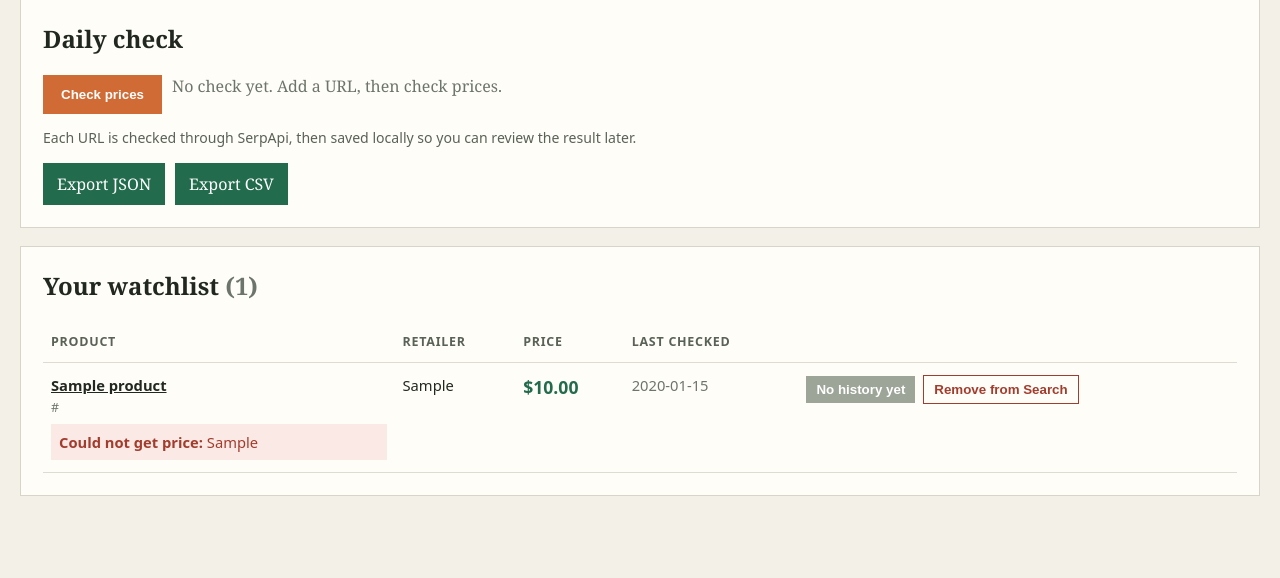
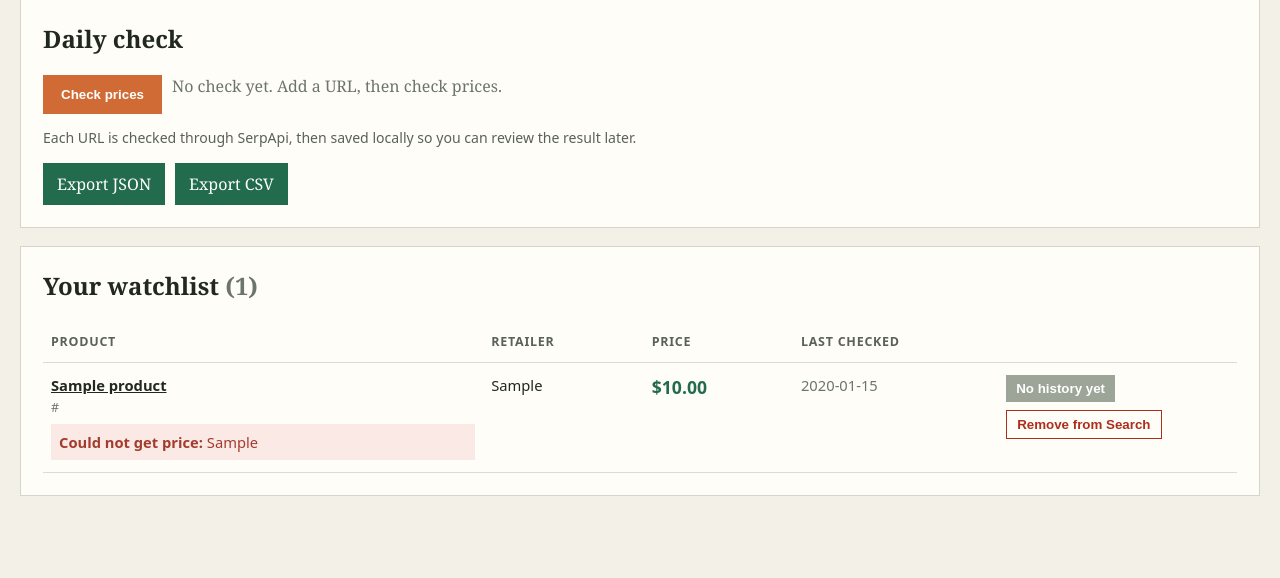
Before and after one commit to Adrian-Utz/price-checker, a Flask app: page / in a window 1280 px wide. Shown: the part 487-1065 px from the top of the page. Run offline with Flask 3, Linux system fonts and the light colour scheme; tables that the repository leaves empty hold one stand-in row (values such as "Sample post"); parts of the project's set-up code (start-up, migrations or seed data) failed here and were passed over.

Commit message:
Update v0.0.2beta
Fixed a wrapping issue

```diff
--- a/main.py
+++ b/main.py
@@ -27,7 +27,7 @@ from version import VERSION_NUMBER
 Main entry point into the program. This is a web application with a python backend. Used to keep track of certian items that the user selects.
 
 
-Last Update: 8/21/2026
+Last Update: 8/24/2026
 Written on: 7/27/2026
 Written by: AJ Utz
 """
--- a/static/stylesheet.css
+++ b/static/stylesheet.css
@@ -16,11 +16,13 @@
     --success-background: #e2f0e3;
     --error-background: #fbe9e5;
     --error-text: #a23c2d;
+    --danger-background: #ac2e1b;
+    --danger-text: #ac2e1b;
 }
 
 [data-theme="ocean"] {
-    --page-background: #e8f1f4;
-    --surface: #fbffff;
+    --page-background: #9accdf;
+    --surface: #d8fafa;
     --text: #17323a;
     --muted-text: #547078;
     --subtle-text: #71878d;
@@ -31,6 +33,8 @@
     --success-background: #dcefe7;
     --error-background: #f8e0dc;
     --error-text: #a13d35;
+    --danger-background: #ac2e1b;
+    --danger-text: #ac2e1b;
 }
 
 [data-theme="midnight"] {
@@ -46,6 +50,8 @@
     --success-background: #29463b;
     --error-background: #522f32;
     --error-text: #ffaaa0;
+    --danger-background: #ac2e1b;
+    --danger-text: #ec4126;
 }
 
 body {
@@ -173,15 +179,23 @@ button[disabled] { background: #9ca597; cursor: not-allowed; }
 table {
     border-collapse: collapse;
     font: .92rem system-ui, sans-serif;
+    table-layout: fixed;
     width: 100%;
 }
 
 th, td {
     border-bottom: 1px solid #dedbd2;
+    overflow-wrap: anywhere;
     padding: 12px 8px;
     text-align: left;
     vertical-align: top;
 }
+
+th:nth-child(1) { width: 38%; }
+th:nth-child(2) { width: 13%; }
+th:nth-child(3) { width: 12%; }
+th:nth-child(4) { width: 17%; }
+th:nth-child(5) { width: 20%; }
 
 th {
     color: var(--muted-text);
@@ -214,10 +228,8 @@ th {
     display: block;
     font-size: .78rem;
     margin-top: 4px;
-    max-width: 460px;
-    overflow: hidden;
-    text-overflow: ellipsis;
-    white-space: nowrap;
+    max-width: 100%;
+    overflow-wrap: anywhere;
 }
 
 .row-actions {
@@ -225,6 +237,7 @@ th {
     display: flex;
     flex-wrap: wrap;
     gap: 8px;
+    min-width: 0;
 }
 
 .history-button {
@@ -331,8 +344,8 @@ th {
 
 .remove {
     background: transparent;
-    border: 1px solid #a23c2d;
-    color: #a23c2d;
+    border: 1px solid var(--danger-background);
+    color: var(--danger-text);
     padding: 6px 10px;
 }
 
```
Also changed, not shown: changlog.md (+1 -1 lines), README.md.
